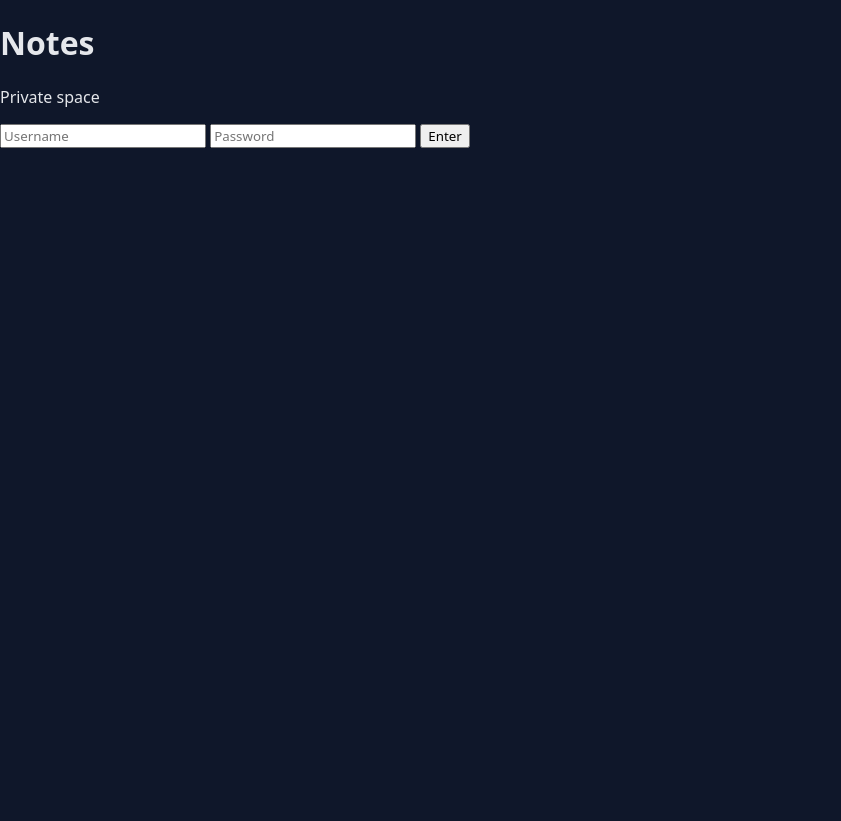
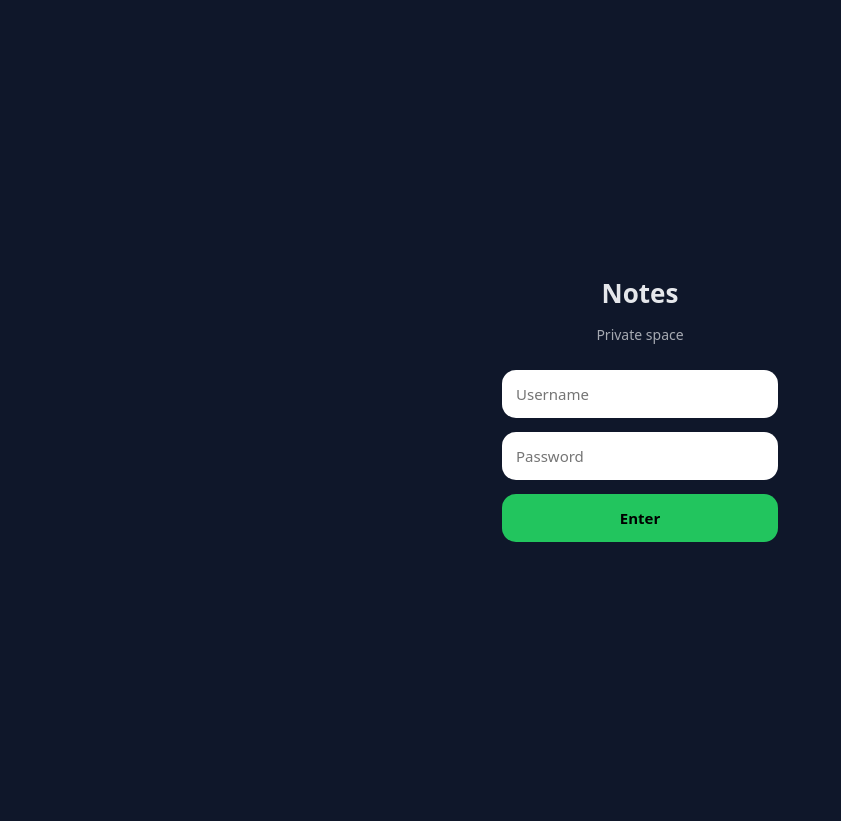
Before and after one commit to Phantom2031/private-chat, a Flask app: page / in a window 1280 px wide. Shown: the whole page, without its empty margins (0-841 px from the left). After the commit the page ends 542 px from the top, so only its background shows below. Run offline with Flask 3, Linux system fonts and the light colour scheme.

Commit message:
Update style.css

```diff
--- a/static/style.css
+++ b/static/style.css
@@ -117,3 +117,51 @@ footer button {
   color: white;
   transform: scale(1.2);
 }
+
+/* ===== LOGIN PAGE ===== */
+
+.login-body {
+  display: flex;
+  align-items: center;
+  justify-content: center;
+  height: 100vh;
+}
+
+.login-wrapper {
+  width: 100%;
+  max-width: 320px;
+  padding: 32px 22px;
+  text-align: center;
+}
+
+.login-wrapper h1 {
+  margin-bottom: 6px;
+  font-size: 26px;
+}
+
+.login-sub {
+  margin-bottom: 26px;
+  font-size: 14px;
+  opacity: 0.7;
+}
+
+.login-wrapper input {
+  width: 100%;
+  padding: 14px;
+  margin-bottom: 14px;
+  border-radius: 14px;
+  border: none;
+  outline: none;
+  font-size: 15px;
+}
+
+.login-wrapper button {
+  width: 100%;
+  padding: 14px;
+  border-radius: 14px;
+  border: none;
+  background: #22c55e;
+  color: black;
+  font-size: 15px;
+  font-weight: 600;
+}
```
